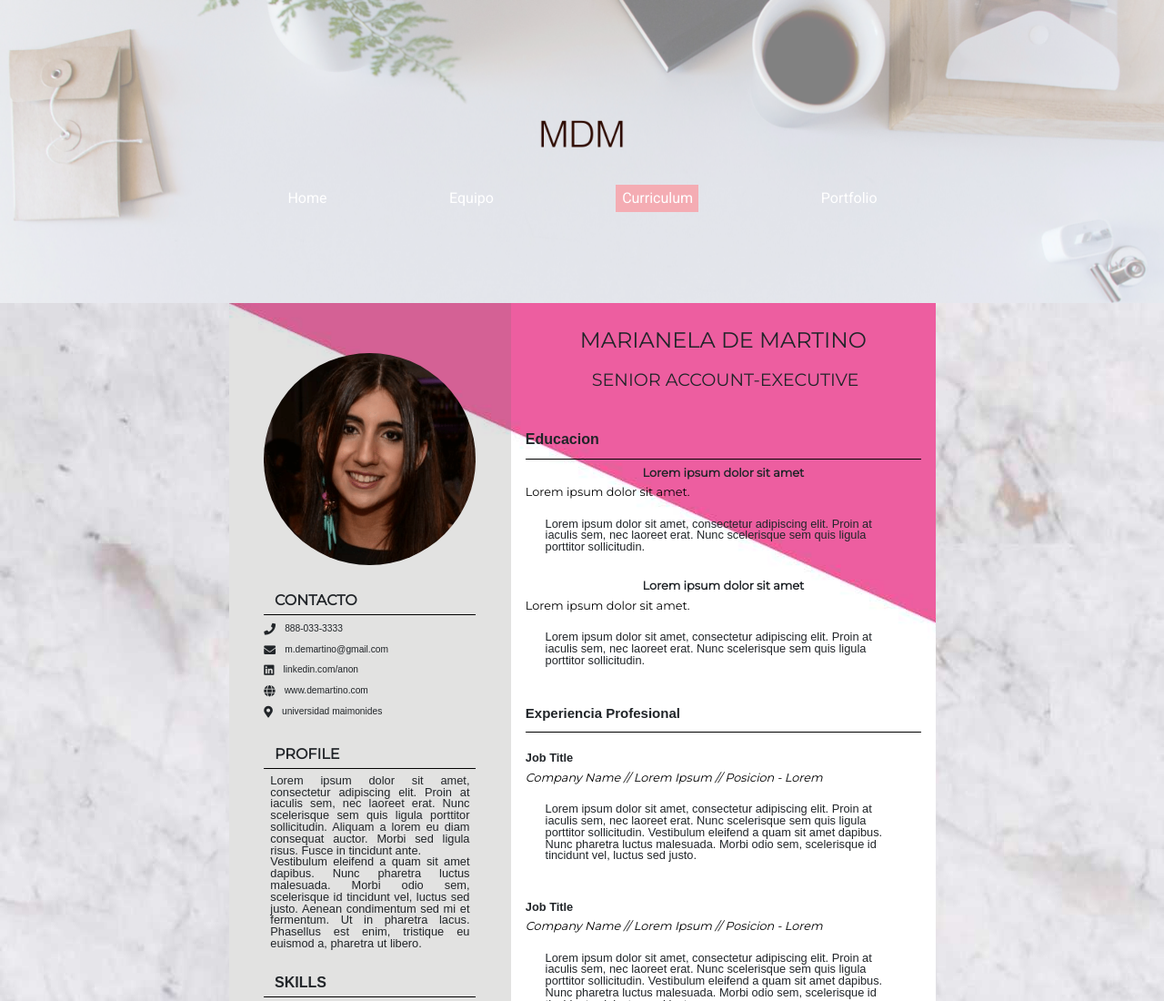
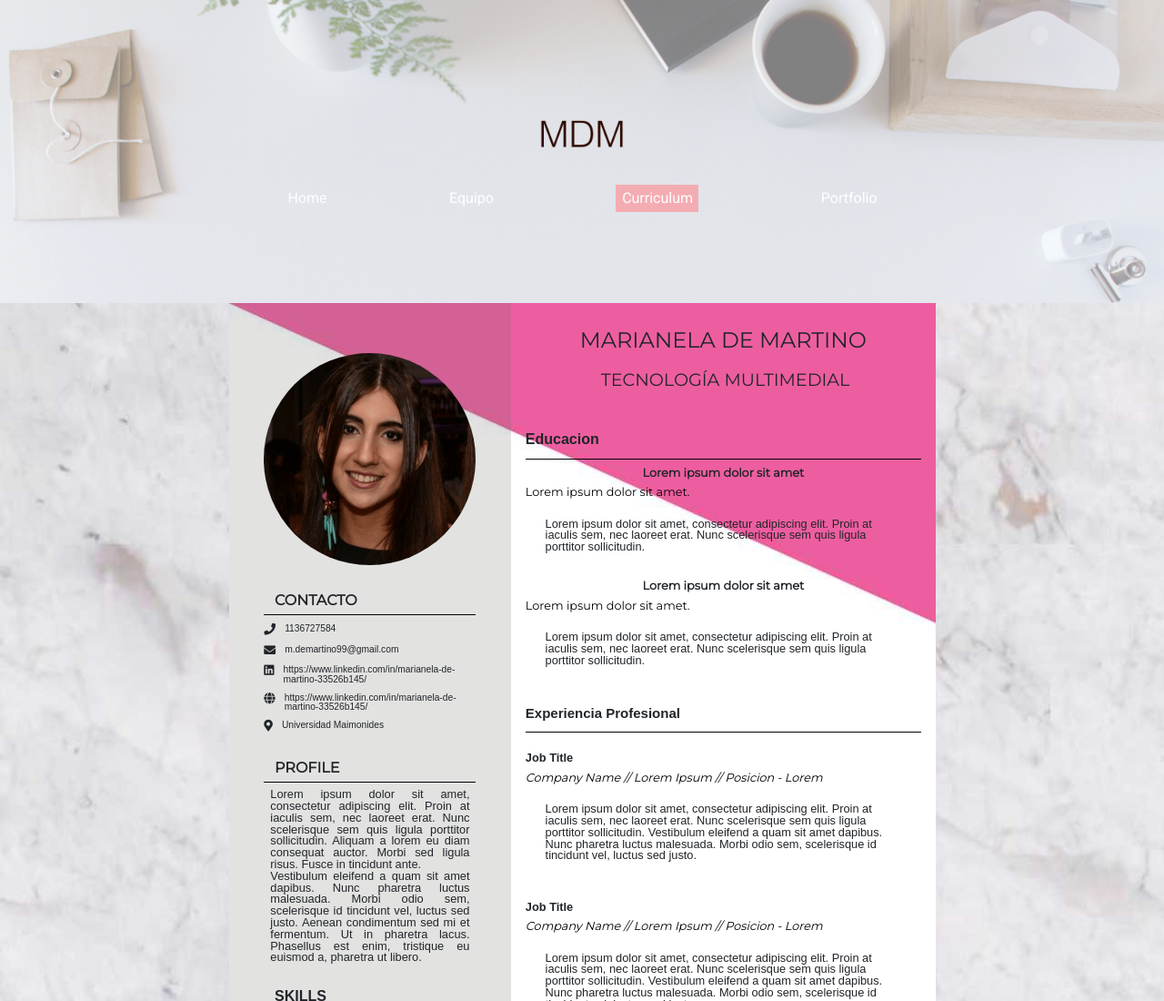
Before and after one commit to mdemartino26/IPM, a plain HTML site: page cv.html in a window 1280 px wide. Shown: the top 1100 px of the page at 91% size. Drawn offline with nearby package versions, Linux system fonts and the light colour scheme; a web font is replaced by a local one.

Commit message:
curriculum

```diff
--- a/cv.html
+++ b/cv.html
@@ -67,11 +67,11 @@
     <section id="contacto">
     <h1>CONTACTO</h1>
     <ul>
-    	<li> <i class="fas fa-phone"></i> <p>888-033-3333</p></li>
-    	<li> <i class="fas fa-envelope"></i><p>m.demartino@gmail.com</p></li>
-   		<li> <i class="fab fa-linkedin"></i><p>linkedin.com/anon</p></li>
-    	<li> <i class="fas fa-globe"></i> <p>www.demartino.com</p></li>
-    	<li> <i class="fas fa-map-marker-alt"></i> <p>universidad maimonides</p> </li>
+    	<li> <i class="fas fa-phone"></i> <p>1136727584</p></li>
+    	<li> <i class="fas fa-envelope"></i><p>m.demartino99@gmail.com</p></li>
+   		<li> <i class="fab fa-linkedin"></i><p>https://www.linkedin.com/in/marianela-de-martino-33526b145/</p></li>
+    	<li> <i class="fas fa-globe"></i> <p>https://www.linkedin.com/in/marianela-de-martino-33526b145/</p></li>
+    	<li> <i class="fas fa-map-marker-alt"></i> <p>Universidad Maimonides</p> </li>
 	</section>
 
 	<section id="perfil">
@@ -101,7 +101,7 @@
 
   	<section id="nombre">
     <h1>MARIANELA DE MARTINO</h1>
-    <h2> SENIOR ACCOUNT-EXECUTIVE </h2>
+    <h2> TECNOLOGÍA MULTIMEDIAL </h2>
 	</section>
 
     <section id="educacion">
```
